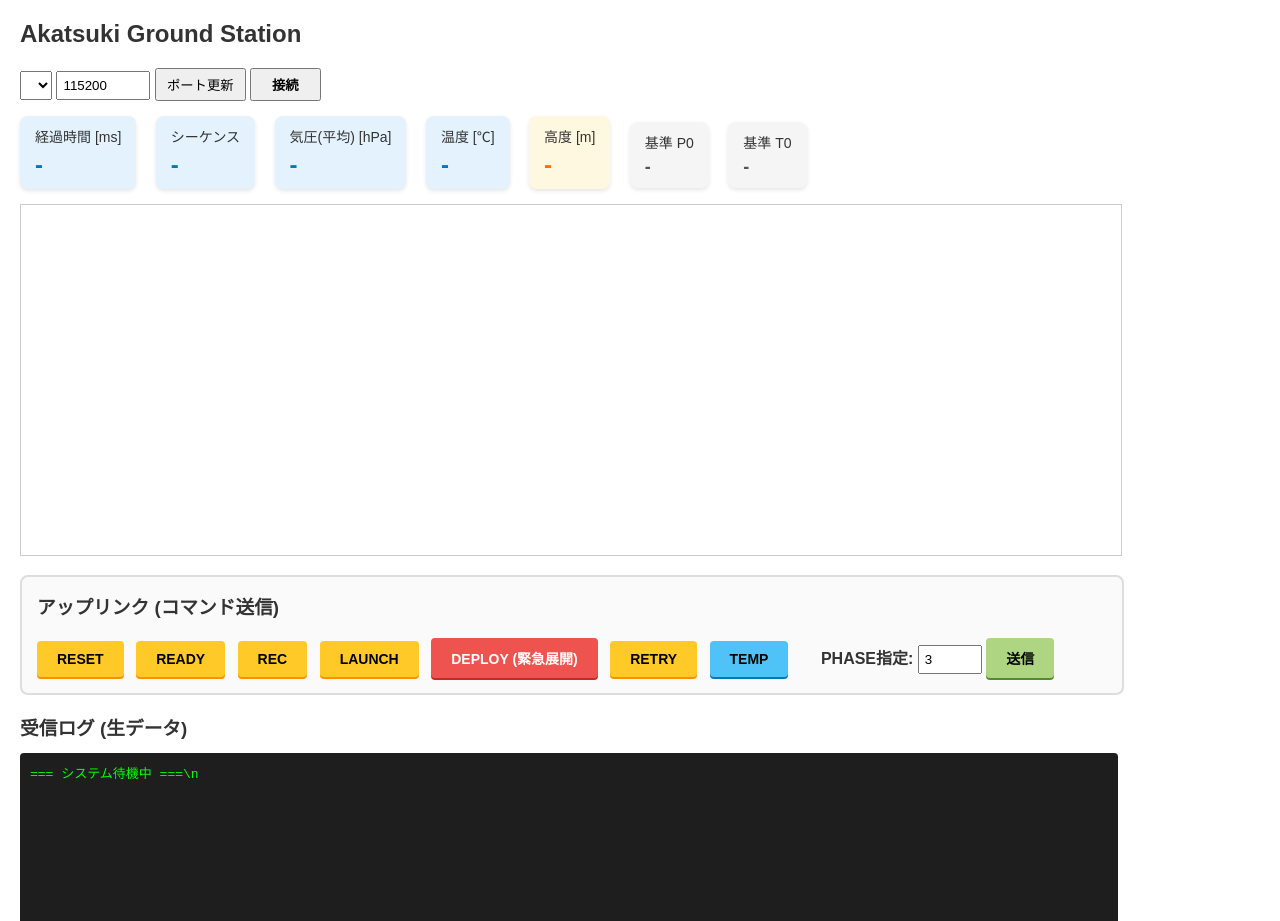
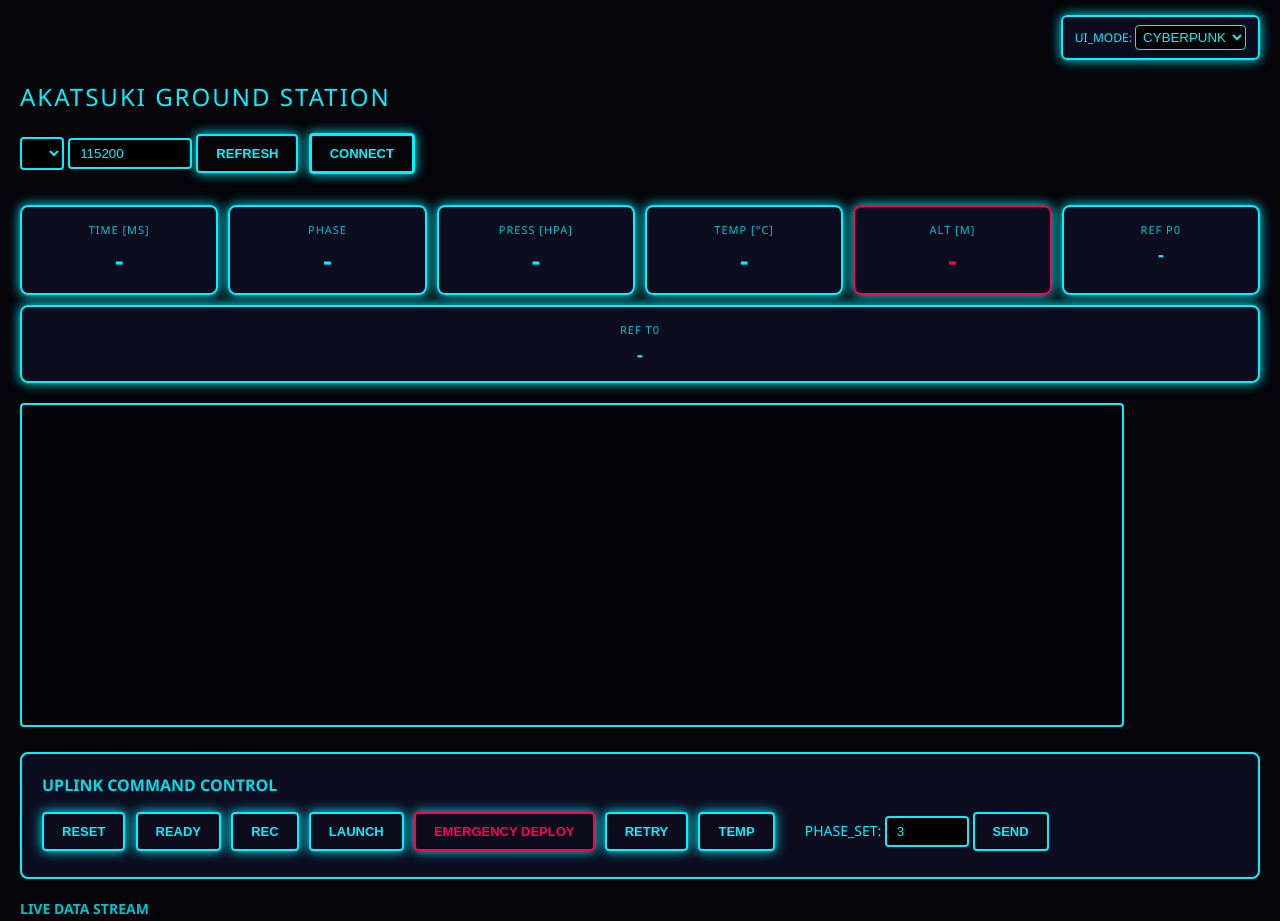
Before and after one commit to SSSRC/COLOURS_ground_station_app_for_Akatsuki, a website with bundled scripts: page index.html in a window 1280 px wide. Shown: the top 921 px of the page. Built offline with nearby package versions, Linux system fonts and the light colour scheme.

Commit message:
素晴らしい出来

```diff
--- a/index.html
+++ b/index.html
@@ -1,69 +1,115 @@
 <!DOCTYPE html>
-<html lang="ja">
+<html lang="ja" data-theme="cyberpunk">
 <head>
   <meta charset="UTF-8" />
   <meta http-equiv="Content-Security-Policy" content="default-src 'self'; script-src 'self' 'unsafe-inline'; style-src 'self' 'unsafe-inline'; img-src 'self' data:;">
   <title>Ground Station - Akatsuki</title>
   <style>
-    body { font-family: sans-serif; margin: 20px; color: #333; }
-    .row { margin-bottom: 15px; }
+    /* --- テーマ定義 --- */
+    :root[data-theme="cyberpunk"] {
+      --bg-color: #05050a; --panel-bg: rgba(15, 15, 35, 0.9); --input-bg: #000;
+      --text-color: #00f3ff; --accent-color: #00f3ff; --font-main: 'Segoe UI', sans-serif;
+      --border: 2px solid #00f3ff; --shadow: 0 0 12px #00f3ff; --danger-color: #ff0055;
+    }
+    :root[data-theme="matrix"] {
+      --bg-color: #000; --panel-bg: rgba(0, 15, 0, 0.9); --input-bg: #000;
+      --text-color: #00ff41; --accent-color: #00ff41; --font-main: 'Courier New', monospace;
+      --border: 1px solid #00ff41; --shadow: 0 0 8px #00ff41; --danger-color: #ff0000;
+    }
+    :root[data-theme="pastel"] {
+      --bg-color: #fdfbfb; --panel-bg: #ffffff; --input-bg: #f5f7fa; /* より淡い背景へ */
+      --text-color: #5a67d8; --accent-color: #a3b1ff; --font-main: 'Helvetica Neue', sans-serif;
+      --border: 2px solid #e2e8f0; --shadow: 0 4px 10px rgba(0,0,0,0.03); --danger-color: #feb2b2;
+    }
 
-    /* パラメータ表示ブロックのスタイル */
-    .param-box { display: inline-block; margin-right: 15px; font-size: 14px; background: #e3f2fd; padding: 10px 15px; border-radius: 8px; box-shadow: 0 2px 4px rgba(0,0,0,0.1); }
-    .param-val { display: block; font-weight: bold; font-size: 24px; color: #0277bd; margin-top: 5px; }
+    body { background-color: var(--bg-color); color: var(--text-color); font-family: var(--font-main); margin: 20px; padding-top: 60px; transition: 0.3s; }
 
-    /* グラフとログのスタイル */
-    #altitudeChart { width: 100%; max-width: 1100px; height: 350px; border: 1px solid #ccc; background-color: #fff; }
-    #log { width: 100%; max-width: 1078px; height: 180px; background: #1e1e1e; color: #00ff00; padding: 10px; overflow-y: scroll; font-family: monospace; border-radius: 4px; }
+    /* 右上のテーマセレクター */
+    .theme-panel { position: fixed; top: 15px; right: 20px; z-index: 1000; background: var(--panel-bg); padding: 8px 12px; border: var(--border); box-shadow: var(--shadow); border-radius: 6px; font-size: 12px; }
+    .theme-panel select { background: var(--input-bg); color: var(--text-color); border: 1px solid var(--accent-color); border-radius: 4px; padding: 3px; outline: none; }
 
-    /* コマンドボタンのスタイル */
-    .cmd-panel { border: 2px solid #ddd; padding: 15px; border-radius: 8px; background: #fafafa; max-width: 1070px; }
-    .cmd-btn { padding: 10px 20px; margin-right: 8px; font-weight: bold; font-size: 14px; background-color: #ffca28; border: none; border-radius: 4px; cursor: pointer; box-shadow: 0 2px 0 #ff8f00; transition: 0.1s; }
-    .cmd-btn:active { transform: translateY(2px); box-shadow: none; }
-    .btn-danger { background-color: #ef5350; color: white; box-shadow: 0 2px 0 #c62828; }
+    /* パラメータ表示 (IDは維持、ラベルは英語) */
+    .param-container { display: flex; flex-wrap: wrap; gap: 10px; margin-bottom: 20px; }
+    .param-box { flex: 1; min-width: 140px; padding: 15px; background: var(--panel-bg); border: var(--border); box-shadow: var(--shadow); border-radius: 8px; text-align: center; }
+    .param-label { display: block; font-size: 11px; text-transform: uppercase; opacity: 0.8; letter-spacing: 1px; margin-bottom: 5px; }
+    .param-val { display: block; font-weight: bold; font-size: 26px; color: var(--accent-color); }
+
+    /* グラフとログ */
+    #altitudeChart { width: 100%; max-width: 1100px; height: 320px; border: var(--border); background: rgba(0,0,0,0.2); margin-bottom: 20px; border-radius: 4px; }
+    #log { width: 100%; max-width: 1078px; height: 160px; background: #000; color: var(--text-color); padding: 12px; overflow-y: scroll; font-family: 'Consolas', monospace; border: var(--border); border-radius: 4px; font-size: 12px; }
+
+    /* ボタン */
+    .cmd-btn { padding: 10px 18px; margin-right: 6px; margin-bottom: 6px; font-weight: bold; background: rgba(0,0,0,0.1); color: var(--text-color); border: var(--border); box-shadow: var(--shadow); cursor: pointer; border-radius: 4px; font-size: 13px; transition: 0.2s; }
+    .cmd-btn:hover { background: var(--accent-color); color: var(--bg-color); box-shadow: 0 0 15px var(--accent-color); }
+
+    .btn-danger { border-color: var(--danger-color) !important; color: var(--danger-color) !important; }
+    .btn-danger:hover { background: var(--danger-color) !important; color: #fff !important; animation: pulse-danger 1s infinite; }
+
+    @keyframes pulse-danger {
+      50% { box-shadow: 0 0 20px var(--danger-color), inset 0 0 10px var(--danger-color); }
+    }
+
+    /* フォーム入力 (パステル時の色を抑制) */
+    input, select#portSelect {
+      background: var(--input-bg); color: var(--text-color); border: var(--border);
+      padding: 6px 10px; border-radius: 4px; outline: none;
+    }
+    input:focus { border-color: var(--accent-color); }
+
+    h2 { margin-top: 0; font-weight: 300; letter-spacing: 2px; }
   </style>
 </head>
 <body>
-  <h2>Akatsuki Ground Station</h2>
 
-  <div class="row">
-    <select id="portSelect" style="padding: 5px;"></select>
-    <input id="baudRate" type="number" value="115200" style="padding: 5px; width: 80px;" />
-    <button id="refreshPortsBtn" style="padding: 5px 10px;">ポート更新</button>
-    <button id="connectBtn" style="padding: 5px 20px; font-weight: bold;">接続</button>
+  <div class="theme-panel">
+    UI_MODE:
+    <select onchange="document.documentElement.setAttribute('data-theme', this.value)">
+      <option value="cyberpunk">CYBERPUNK</option>
+      <option value="matrix">MATRIX</option>
+      <option value="pastel">PASTEL</option>
+    </select>
   </div>
 
-  <div class="row">
-    <div class="param-box">経過時間 [ms]<span id="valTime" class="param-val">-</span></div>
-    <div class="param-box">シーケンス<span id="valPhase" class="param-val">-</span></div>
-    <div class="param-box">気圧(平均) [hPa]<span id="valPressure" class="param-val">-</span></div>
-    <div class="param-box">温度 [℃]<span id="valTemp" class="param-val">-</span></div>
-    <div class="param-box" style="background: #fff8e1;">高度 [m]<span id="valAltitude" class="param-val" style="color: #ff6f00;">-</span></div>
-    <div class="param-box" style="background: #f5f5f5;">基準 P0<span id="valP0" class="param-val" style="font-size: 18px; color:#555;">-</span></div>
-    <div class="param-box" style="background: #f5f5f5;">基準 T0<span id="valT0" class="param-val" style="font-size: 18px; color:#555;">-</span></div>
+  <h2>AKATSUKI GROUND STATION</h2>
+
+  <div class="row" style="margin-bottom: 25px;">
+    <select id="portSelect"></select>
+    <input id="baudRate" type="number" value="115200" style="width: 100px;" />
+    <button id="refreshPortsBtn" class="cmd-btn">REFRESH</button>
+    <button id="connectBtn" class="cmd-btn" style="border-width: 3px;">CONNECT</button>
   </div>
 
-  <canvas id="altitudeChart" width="1100" height="350"></canvas>
+  <div class="param-container">
+    <div class="param-box"><span class="param-label">Time [ms]</span><span id="valTime" class="param-val">-</span></div>
+    <div class="param-box"><span class="param-label">Phase</span><span id="valPhase" class="param-val">-</span></div>
+    <div class="param-box"><span class="param-label">Press [hPa]</span><span id="valPressure" class="param-val">-</span></div>
+    <div class="param-box"><span class="param-label">Temp [°C]</span><span id="valTemp" class="param-val">-</span></div>
+    <div class="param-box" style="border-color: var(--danger-color);"><span class="param-label">Alt [m]</span><span id="valAltitude" class="param-val" style="color: var(--danger-color);">-</span></div>
+    <div class="param-box"><span class="param-label">Ref P0</span><span id="valP0" class="param-val" style="font-size: 18px;">-</span></div>
+    <div class="param-box"><span class="param-label">Ref T0</span><span id="valT0" class="param-val" style="font-size: 18px;">-</span></div>
+  </div>
 
-  <div class="row cmd-panel" style="margin-top: 15px;">
-    <h3 style="margin-top: 0;">アップリンク (コマンド送信)</h3>
+  <canvas id="altitudeChart" width="1100" height="320"></canvas>
+
+  <div class="row cmd-panel" style="padding: 20px; border: var(--border); background: var(--panel-bg); border-radius: 8px;">
+    <h3 style="margin-top: 0; font-size: 16px; opacity: 0.9;">UPLINK COMMAND CONTROL</h3>
     <button class="cmd-btn" data-cmd="RESET">RESET</button>
     <button class="cmd-btn" data-cmd="READY">READY</button>
     <button class="cmd-btn" data-cmd="REC">REC</button>
     <button class="cmd-btn" data-cmd="LAUNCH">LAUNCH</button>
-    <button class="cmd-btn btn-danger" data-cmd="DEPLOY">DEPLOY (緊急展開)</button>
+    <button class="cmd-btn btn-danger" data-cmd="DEPLOY">EMERGENCY DEPLOY</button>
     <button class="cmd-btn" data-cmd="RETRY">RETRY</button>
-    <button class="cmd-btn" data-cmd="TEMP" style="background-color: #4fc3f7; box-shadow: 0 2px 0 #0277bd;">TEMP</button>
+    <button class="cmd-btn" data-cmd="TEMP">TEMP</button>
 
-    <span style="margin-left: 20px; font-weight: bold;">
-      PHASE指定: <input id="phaseInput" type="number" min="0" max="9" value="3" style="width: 50px; padding: 5px;"/>
-      <button id="sendPhaseBtn" class="cmd-btn" style="background-color: #aed581; box-shadow: 0 2px 0 #558b2f;">送信</button>
+    <span style="margin-left: 20px; font-size: 14px;">
+      PHASE_SET: <input id="phaseInput" type="number" min="0" max="9" value="3" style="width: 60px;"/>
+      <button id="sendPhaseBtn" class="cmd-btn" style="box-shadow: none;">SEND</button>
     </span>
   </div>
 
-  <div class="row">
-    <h3 style="margin-bottom: 5px;">受信ログ (生データ)</h3>
-    <pre id="log">=== システム待機中 ===\n</pre>
+  <div class="row" style="margin-top: 20px;">
+    <h3 style="font-size: 14px; margin-bottom: 8px; opacity: 0.8;">LIVE DATA STREAM</h3>
+    <pre id="log">=== STANDBY ===</pre>
   </div>
 
   <script src="dist/renderer.js"></script>
```
